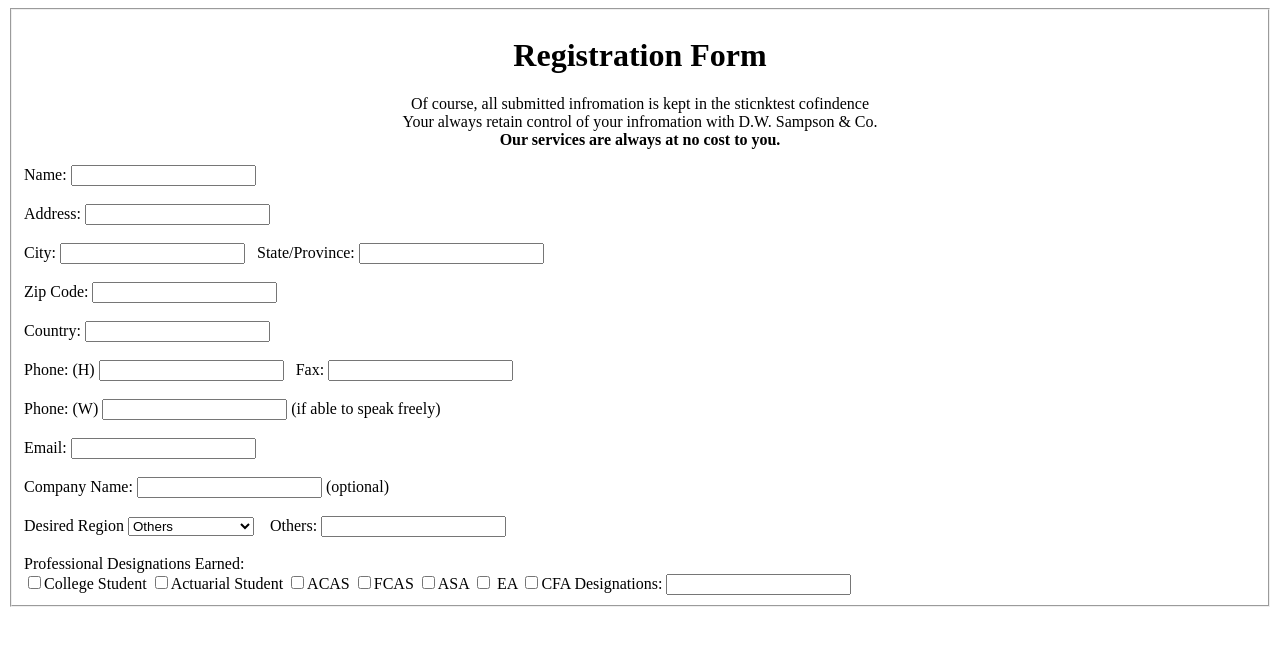
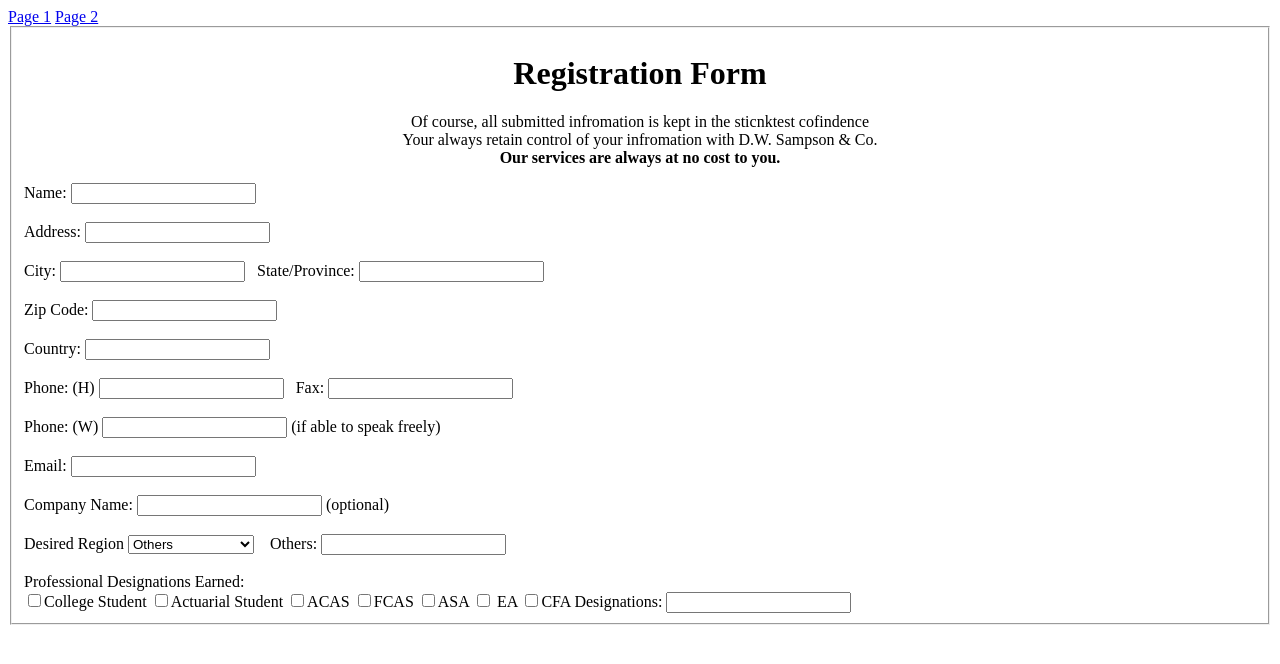
Before and after one commit to Umar-tanoli/submitform, a plain HTML site: page submitform.html in a window 1280 px wide. Drawn offline with Linux system fonts and the light colour scheme.

Commit message:
Update submitform.html
i add two links

```diff
--- a/submitform.html
+++ b/submitform.html
@@ -6,6 +6,10 @@
     <title>Admission Form</title>
 </head>
 <body>
+        <a href="index.html" targert="blank">Page 1</a>
+       <a href="#" targert="blank">Page 2</a>
+
+
   <fieldset>
   <center>
     <h1>Registration Form</h1>
```
